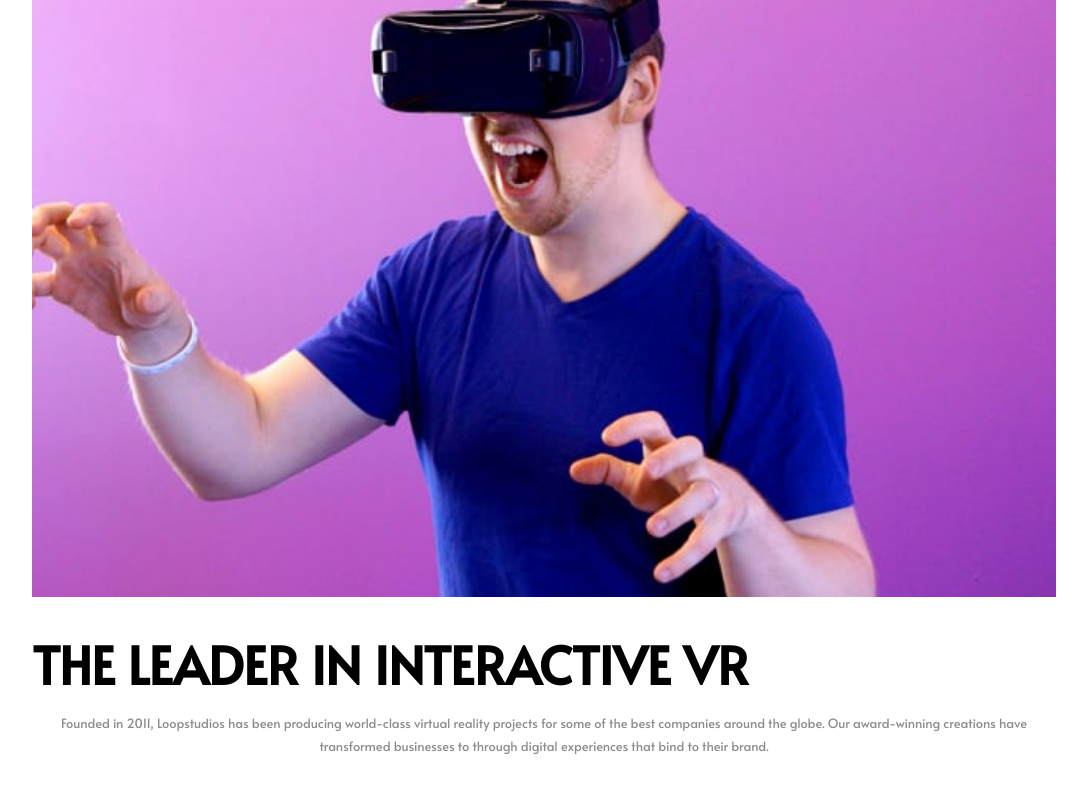
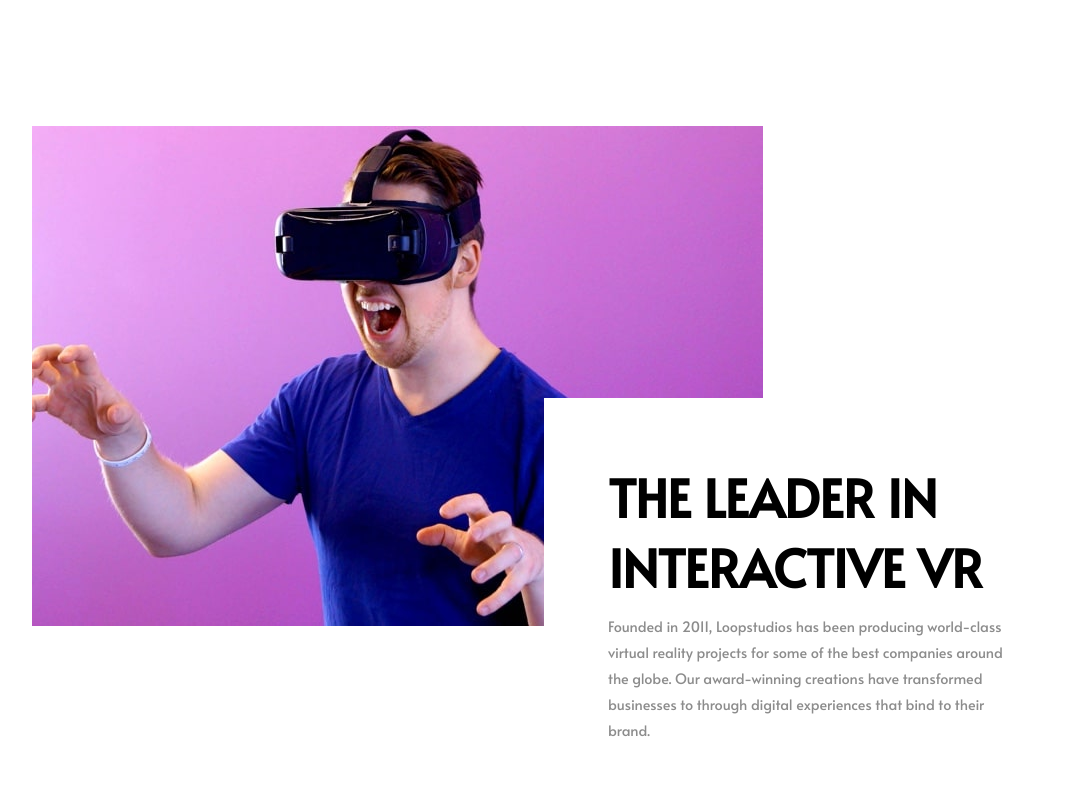
Before and after one commit to eniiku/loopstudios, a React (Vite) app: page / in a window 1280 px wide. Shown: the part 920-1720 px from the top of the page, without its empty margins (96-1183 px from the left). Built offline with nearby package versions, Linux system fonts and the light colour scheme.

Commit message:
feat(About): create desktop-view for about section

```diff
--- a/src/App.scss
+++ b/src/App.scss
@@ -25,6 +25,7 @@ ul {
   padding: 1.4rem;
 
   @media screen and (min-width: 1024px) {
+    min-height: 100vh;
     padding: 2rem 8rem;
   }
 }
@@ -50,4 +51,10 @@ ul {
   line-height: 1.8;
   font-size: 0.8rem;
   color: var(--dark-gray-clr);
+
+  @media screen and (min-width: 1024px) {
+    width: 80%;
+    font-size: 0.9rem;
+    text-align: left;
+  }
 }
--- a/src/components/About/About.scss
+++ b/src/components/About/About.scss
@@ -1,14 +1,32 @@
 .about {
   display: grid;
+  position: relative;
   place-content: center;
+
+  @media screen and (min-width: 1024px) {
+    justify-content: start;
+  }
 
   &__img {
     width: 100%;
     margin-bottom: 2rem;
+
+    @media screen and (min-width: 1024px) {
+      display: none;
+    }
   }
 
   &__text {
     text-align: center;
+
+    @media screen and (min-width: 1024px) {
+      right: 0;
+      bottom: 0;
+      width: 40%;
+      padding: 4rem;
+      position: absolute;
+      background: var(--white-clr);
+    }
   }
 
   &__text-head {
--- a/src/components/About/About.tsx
+++ b/src/components/About/About.tsx
@@ -1,19 +1,30 @@
-import aboutImage from "../../assets/images/mobile/image-interactive.jpg";
-import "./About.scss";
+import './About.scss';
+import aboutImage from '../../assets/images/mobile/image-interactive.jpg';
+import aboutImageDesktop from '../../assets/images/desktop/image-interactive.jpg';
 
 const About = () => {
   return (
-    <section className="about app--container">
+    <section className='about app--container'>
+      {/* Image for Desktop view */}
+
+      <img
+        src={aboutImageDesktop}
+        alt='User interacting with virtual reality project'
+        className='about__img-desktop'
+      />
+
+      {/* Image for mobile view */}
       <img
         src={aboutImage}
-        alt="User interacting with virtual reality project"
-        className="about__img"
+        alt='User interacting with virtual reality project'
+        className='about__img'
       />
-      <div className="about__text">
-        <h1 className="about__text-head heading-text">
+
+      <div className='about__text'>
+        <h1 className='about__text-head heading-text'>
           the leader in interactive vr
         </h1>
-        <p className="about__text-body paragraph-text">
+        <p className='about__text-body paragraph-text'>
           Founded in 2011, Loopstudios has been producing world-class virtual
           reality projects for some of the best companies around the globe. Our
           award-winning creations have transformed businesses to through digital
```
